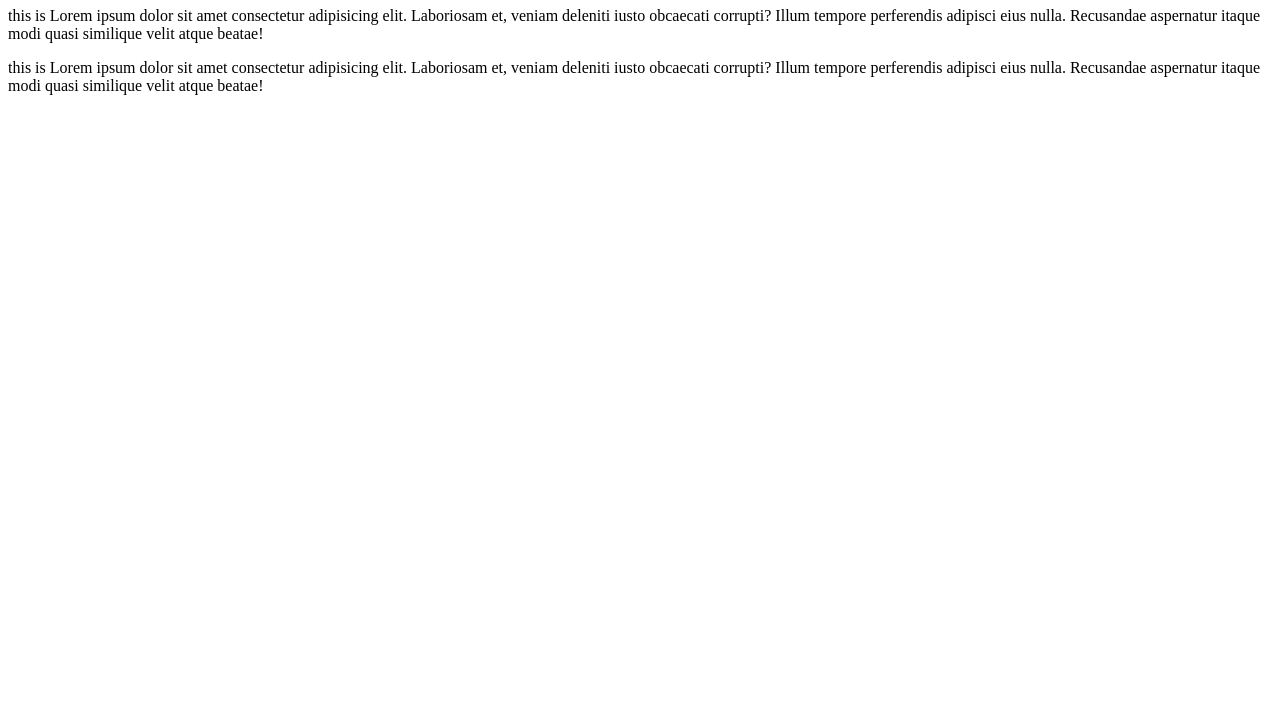
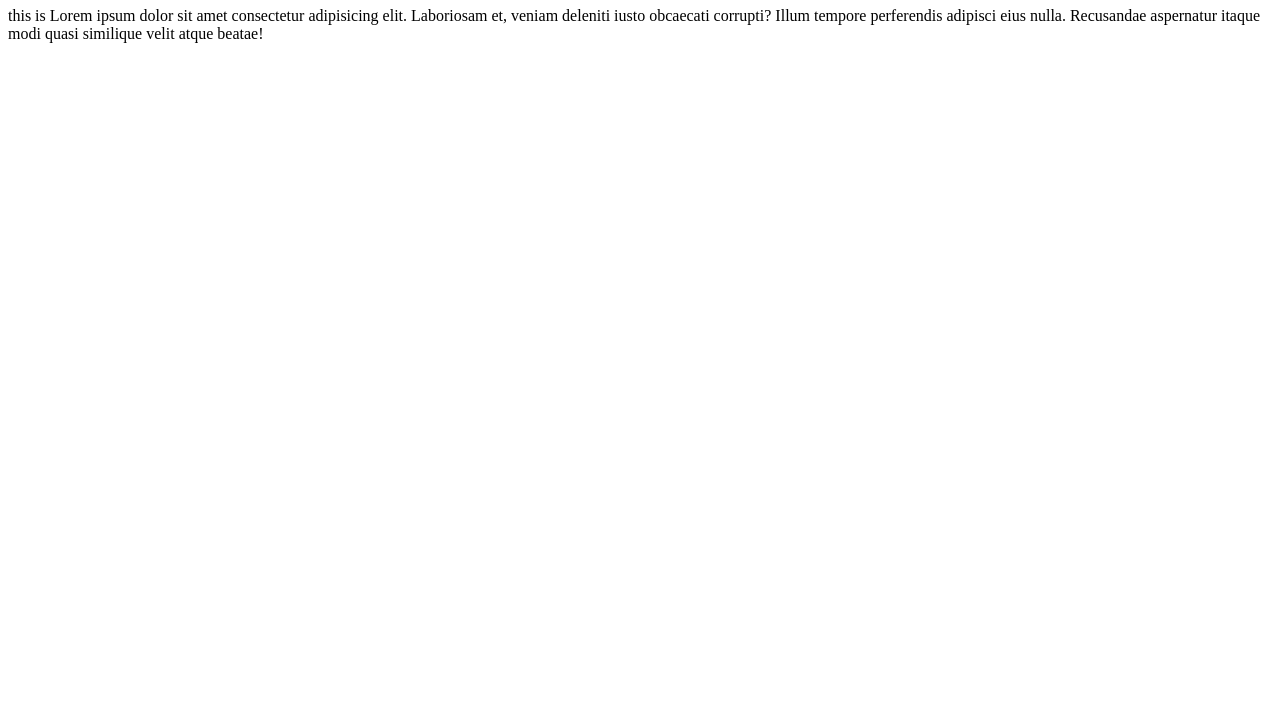
Before and after one commit to sylvester263/sylvester263, a website: page index.html in a window 1280 px wide. Shown: the part 73-800 px from the top of the page. Drawn offline with Linux system fonts and the light colour scheme.

Commit message:
fourth commit

```diff
--- a/index.html
+++ b/index.html
@@ -13,8 +13,5 @@
     <p>
         this is Lorem ipsum dolor sit amet consectetur adipisicing elit. Laboriosam et, veniam deleniti iusto obcaecati corrupti? Illum tempore perferendis adipisci eius nulla. Recusandae aspernatur itaque modi quasi similique velit atque beatae!
     </p>
-    <p>
-        this is Lorem ipsum dolor sit amet consectetur adipisicing elit. Laboriosam et, veniam deleniti iusto obcaecati corrupti? Illum tempore perferendis adipisci eius nulla. Recusandae aspernatur itaque modi quasi similique velit atque beatae!
-    </p>
 </body>
 </html>
```
Also changed, not shown: package.json (added, +24 -0 lines), 2 other files.
